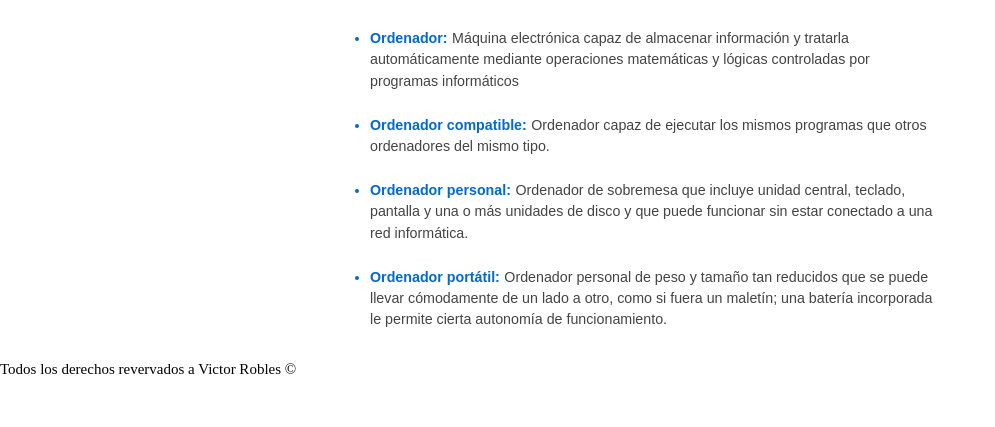
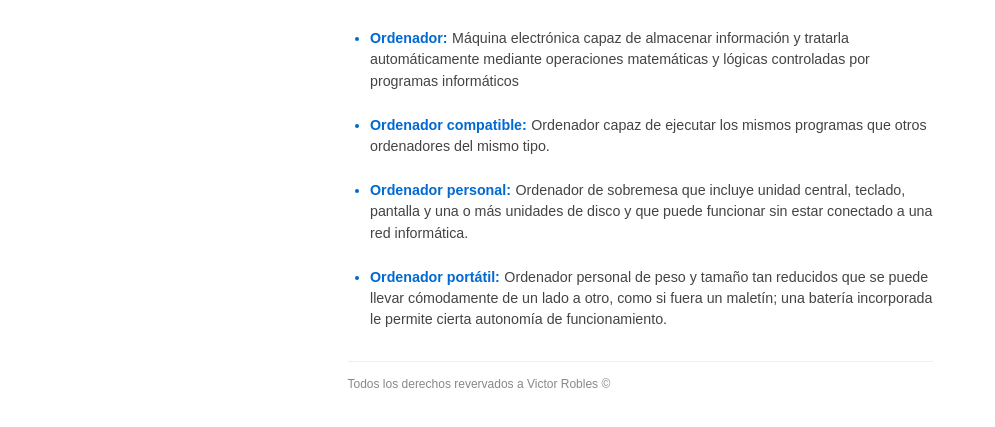
Before and after one commit to Isabela2701/Web-Taller2.2_Zambrano_Lopez_36632, a plain HTML site: page index.html in a window 1280 px wide. Shown: the part 93-520 px from the top of the page, without its empty margins (0-995 px from the left). Drawn offline with Linux system fonts and the light colour scheme; files that its build step writes are made by us from their sources.

Commit message:
commit10
caracteristicas de footer

```diff
--- a/estilos.css
+++ b/estilos.css
@@ -34,3 +34,13 @@ html {
     font-weight: 700;
     margin-right: 0.3rem;
 }
+
+.pie{
+    max-width: 39rem;
+    margin: 2rem auto 1rem;
+    padding-top: 1rem;
+    border-top: 1px solid #eeeeee;
+    font-size: 0.8rem;
+    color: #888888;
+    font-family: Arial, Helvetica, sans-serif;
+}
```
